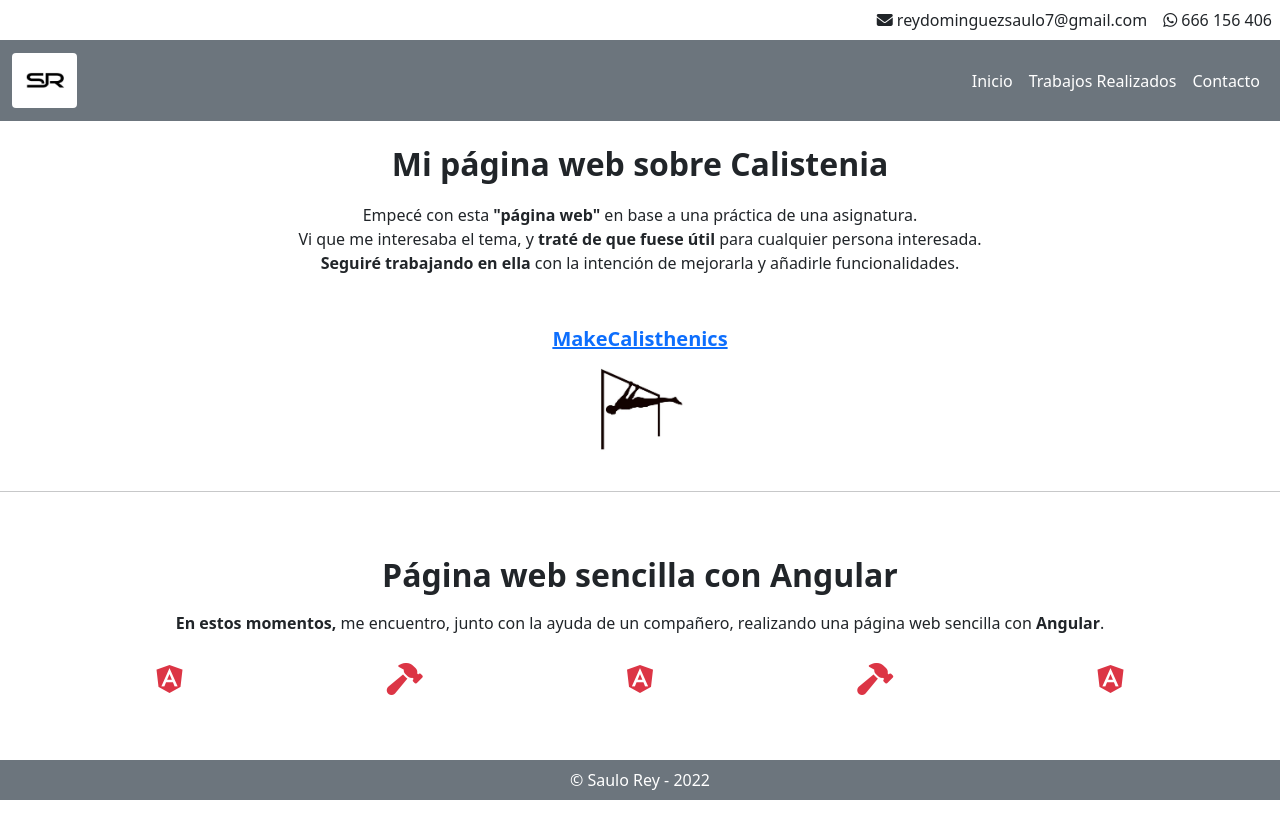
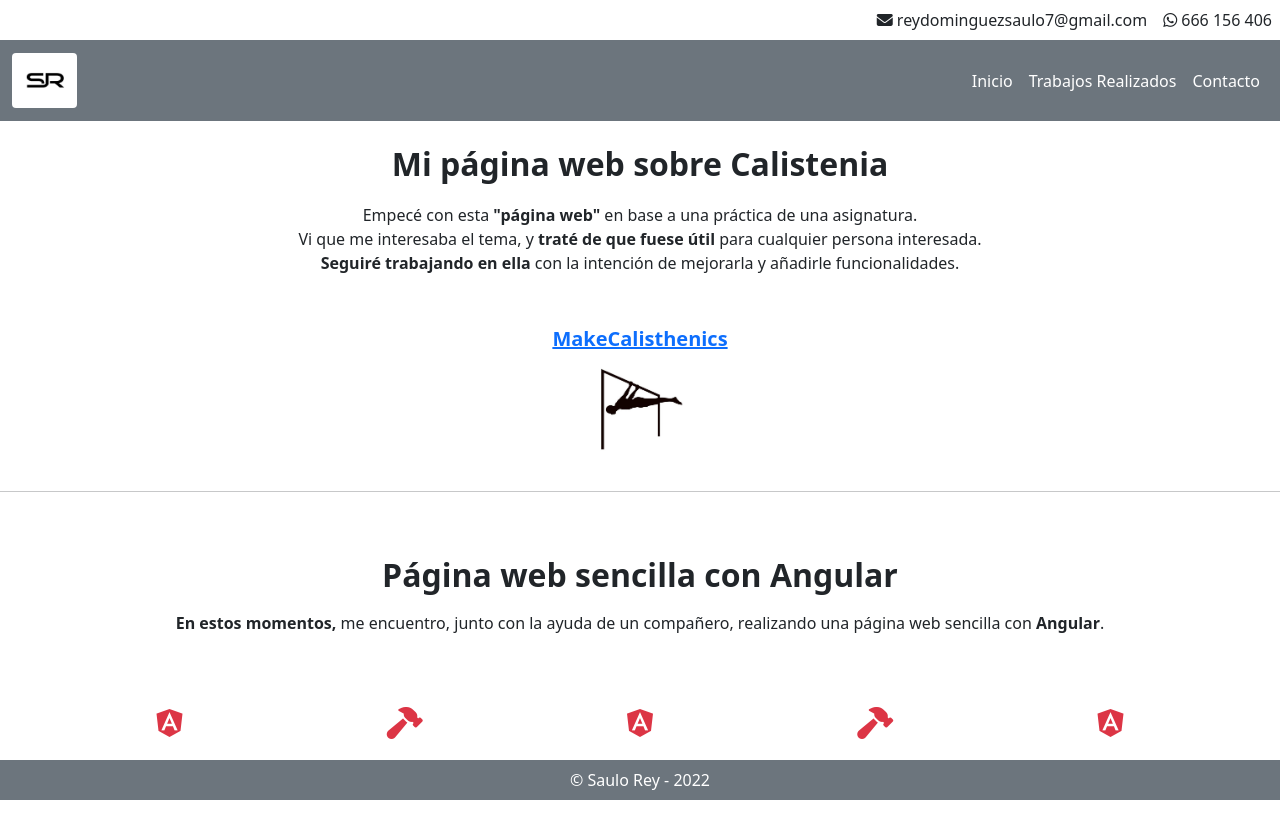
Before and after one commit to Saulo-cloud/SWP, an Angular app: page /trabajos in a window 1280 px wide. Before the commit the page ends 800 px from the top, so only its background shows below. Built offline with nearby package versions, Linux system fonts and the light colour scheme.

Commit message:
cambio p1 por p5 en iconos de angular

```diff
--- a/src/app/trabajos/trabajos.component.html
+++ b/src/app/trabajos/trabajos.component.html
@@ -20,10 +20,10 @@
         sencilla
         con <strong>Angular</strong>.</p>
         <div class="divAngulars text-center p-3 grid-container row">
-            <i class="fa-brands fa-angular fa-2xl p-1 col-sm text-danger"></i>
-            <i class="fa-solid fa-hammer fa-2xl p-1 col-sm text-danger"></i>
-            <i class="fa-brands fa-angular fa-2xl p-1 col-sm text-danger"></i>
-            <i class="fa-solid fa-hammer fa-2xl p-1 col-sm text-danger"></i>
-            <i class="fa-brands fa-angular fa-2xl p-1 col-sm text-danger"></i>
+            <i class="fa-brands fa-angular fa-2xl p-5 col-sm text-danger"></i>
+            <i class="fa-solid fa-hammer fa-2xl p-5 col-sm text-danger"></i>
+            <i class="fa-brands fa-angular fa-2xl p-5 col-sm text-danger"></i>
+            <i class="fa-solid fa-hammer fa-2xl p-5 col-sm text-danger"></i>
+            <i class="fa-brands fa-angular fa-2xl p-5 col-sm text-danger"></i>
         </div>
 </div>
```
